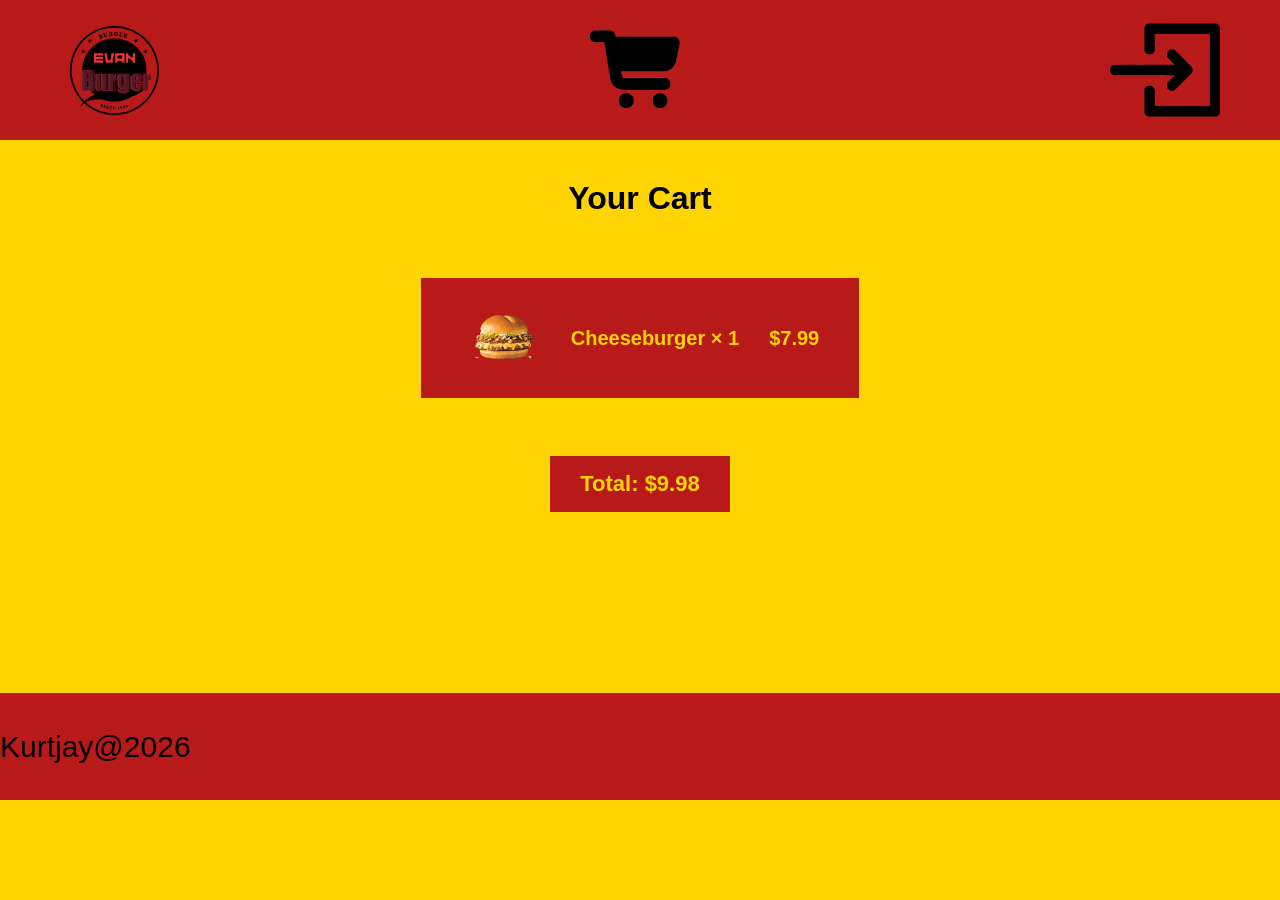
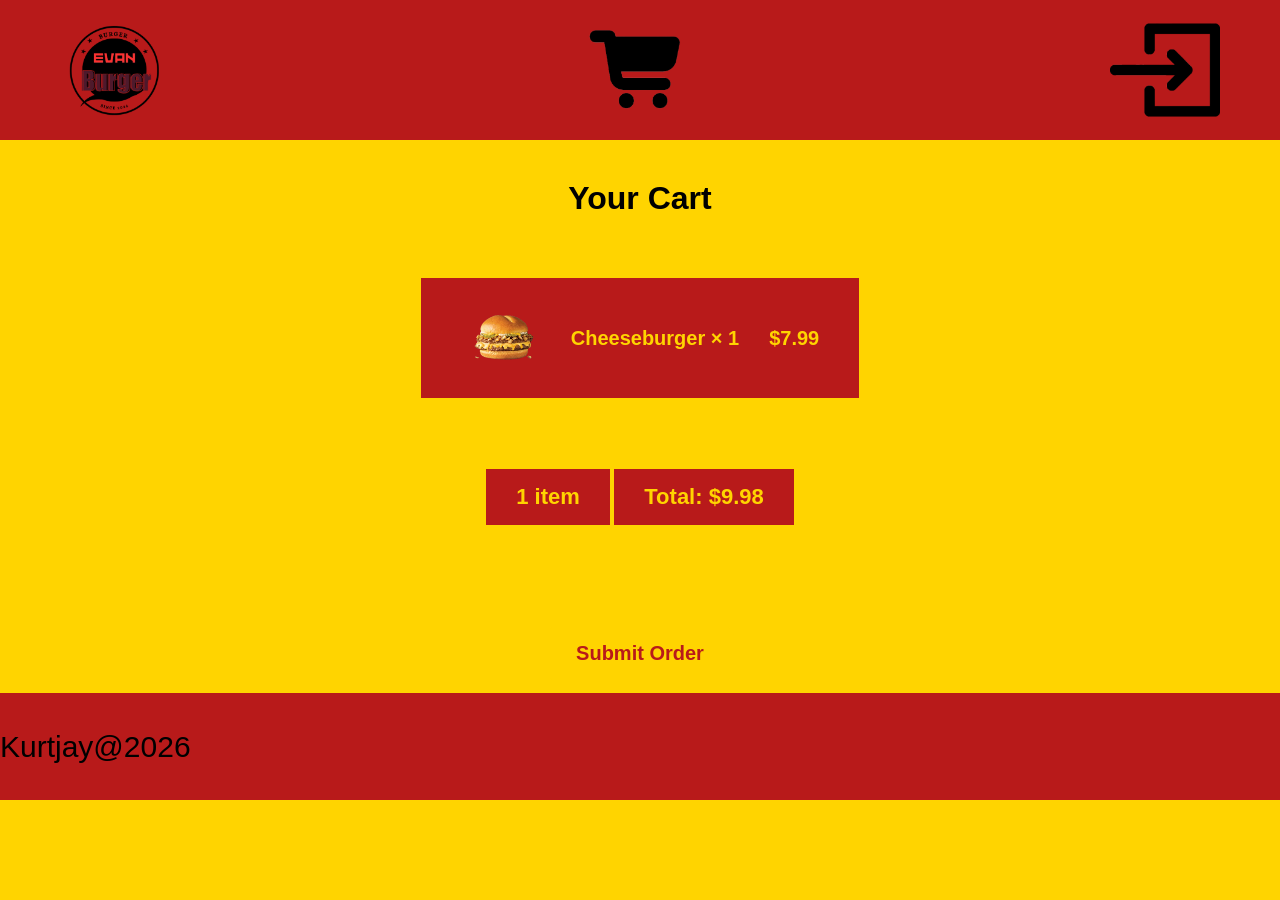
Before and after one commit to pishhy/Assessment, a Flask app: page /cart in a window 1280 px wide. Before the commit the page ends 800 px from the top, so only its background shows below. Run offline with Flask 3, Linux system fonts and the light colour scheme; a user stored in the database is signed in; data comes from the database, SQL or seed files in the repository; both versions use the stored data as it was after the commit; tables that the repository leaves empty hold one stand-in row (values such as "Sample post"); some web fonts are replaced.

Commit message:
I finished making a submit button, and designing it to what I like. I also fixed the total being overlayed by the footer. I also added a number that shows the total of item. the submit button also resets all the products on the cart.

```diff
--- a/app.py
+++ b/app.py
@@ -192,6 +192,19 @@ def cart():
     return render_template('cart.html', order_items=order_items, total=total)
 
 
+@app.route('/submit_order', methods=['POST'])  # called by the "Submit Order" button on the cart page
+@login_required
+def submit_order():
+    db = get_db()
+    # removes every Customer_order row for this user — since the cart page is built entirely
+    # from Customer_order, this is what actually empties the cart
+    db.execute("DELETE FROM Customer_order WHERE user_id = ?", [session['user_id']])
+    db.commit()
+
+    flash("Order submitted!")
+    return redirect(url_for('cart'))  # sends them back to the now-empty cart
+
+
 @app.route('/signup', methods=['GET', 'POST'])
 def signup():
     if request.method == 'POST':
--- a/static/CSS/style.css
+++ b/static/CSS/style.css
@@ -3,6 +3,7 @@ body{
     min-height: 100vh; /* makes the body at least as tall as the full screen, even with little content */
     background: #FFD400; /* sets the page background to yellow */
     font-family:sans-serif; /* sets the default font for the whole page */
+    padding-bottom: 100px; /* leaves room at the bottom of every page so the fixed footer doesn't cover the last bit of content */
   }
 
 
@@ -380,6 +381,26 @@ header {
   margin-top: 60px;
 }
 
+/* wraps the Submit Order button so it can be centered independently of the total block above it */
+.submit-order-row{
+  max-width: 900px;
+  margin: 20px auto 0;
+  padding: 0 40px;
+  box-sizing: border-box;
+  text-align: right;
+}
+
+.submit-order-btn{
+  background-color: #FFD400; /* swapped colours from the red/yellow cart blocks, so this button visually stands out as the final action */
+  color: #B81A1A;
+  border: none;
+  padding: 15px 30px;
+  font-size: 20px;
+  font-weight: bold;
+  border-radius: 8px;
+  cursor: pointer;
+}
+
 
 /* ERROR PAGE STYLES */
 body.error-page {
--- a/templates/cart.html
+++ b/templates/cart.html
@@ -24,7 +24,17 @@
 </div>
 
 <div class="cart-total">
+    <p>{{ order_items|length }} item{{ 's' if order_items|length != 1 else '' }}</p>
     <p>Total: ${{ "%.2f"|format(total) }}</p>
+</div>
+
+<!-- clears the whole cart and flashes a confirmation when pressed -->
+<div class="submit-order-row">
+    <form action="{{ url_for('submit_order') }}" method="post">
+        <button type="submit" class="submit-order-btn">
+            Submit Order
+        </button>
+    </form>
 </div>
 {% else %}
 <p class="cart-empty">Your cart is empty. Head to the <a href="{{ url_for('menu') }}">menu</a> to add something.</p>
```
Also changed, not shown: Database/REAL_ASSESSMENT.db.
